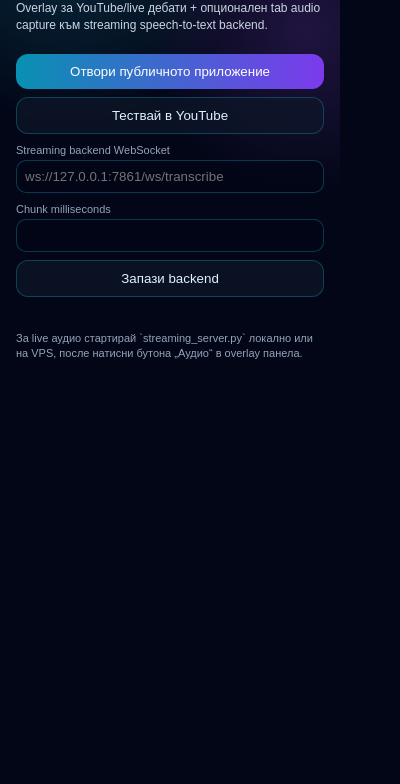
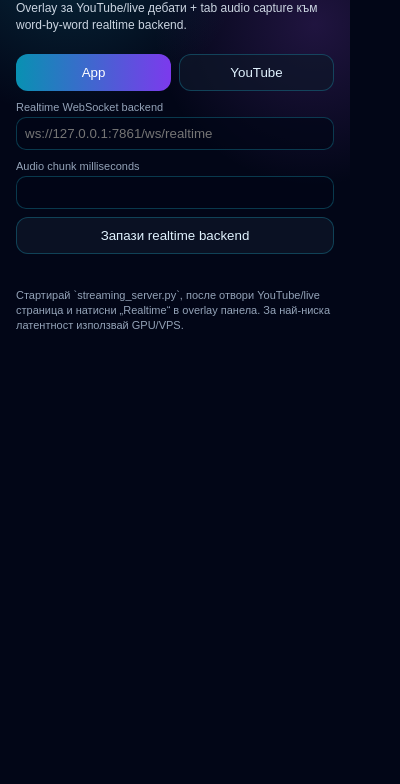
Before and after one commit to biramentv-ux/claimradar-bg, a browser extension: page extension/popup.html in a window 400 px wide. Shown: the part 60-844 px from the top of the page. Drawn offline with Linux system fonts and the light colour scheme.

Commit message:
Update popup for word realtime backend

```diff
--- a/extension/popup.html
+++ b/extension/popup.html
@@ -5,25 +5,27 @@
   <meta name="viewport" content="width=device-width, initial-scale=1" />
   <title>ClaimRadar BG</title>
   <style>
-    body{width:340px;margin:0;background:#020617;color:#e5e7eb;font-family:Arial,sans-serif}
+    body{width:350px;margin:0;background:#020617;color:#e5e7eb;font-family:Arial,sans-serif}
     .wrap{padding:16px;background:radial-gradient(circle at 20% 0,rgba(34,211,238,.18),transparent 35%),radial-gradient(circle at 90% 20%,rgba(168,85,247,.18),transparent 35%)}
-    h1{font-size:18px;margin:0 0 6px;color:#fff}p{font-size:12px;line-height:1.4;color:#cbd5e1}.kicker{font-size:10px;color:#67e8f9;letter-spacing:.14em;text-transform:uppercase;font-weight:800}.btn{width:100%;border:1px solid rgba(34,211,238,.25);background:rgba(15,23,42,.7);color:#e0f2fe;border-radius:12px;padding:10px;margin-top:8px;cursor:pointer}.btn.primary{border:0;background:linear-gradient(90deg,#0891b2,#7c3aed);color:#fff}.note{font-size:11px;color:#94a3b8;margin-top:12px}label{display:block;font-size:11px;color:#94a3b8;margin-top:10px}input{box-sizing:border-box;width:100%;border:1px solid rgba(34,211,238,.25);background:rgba(2,6,23,.7);color:#e5e7eb;border-radius:10px;padding:8px;margin-top:4px}.status{font-size:11px;color:#67e8f9;margin-top:8px;min-height:14px}
+    h1{font-size:18px;margin:0 0 6px;color:#fff}p{font-size:12px;line-height:1.4;color:#cbd5e1}.kicker{font-size:10px;color:#67e8f9;letter-spacing:.14em;text-transform:uppercase;font-weight:800}.btn{width:100%;border:1px solid rgba(34,211,238,.25);background:rgba(15,23,42,.7);color:#e0f2fe;border-radius:12px;padding:10px;margin-top:8px;cursor:pointer}.btn.primary{border:0;background:linear-gradient(90deg,#0891b2,#7c3aed);color:#fff}.note{font-size:11px;color:#94a3b8;margin-top:12px}label{display:block;font-size:11px;color:#94a3b8;margin-top:10px}input{box-sizing:border-box;width:100%;border:1px solid rgba(34,211,238,.25);background:rgba(2,6,23,.7);color:#e5e7eb;border-radius:10px;padding:8px;margin-top:4px}.status{font-size:11px;color:#67e8f9;margin-top:8px;min-height:14px}.grid{display:grid;grid-template-columns:1fr 1fr;gap:8px}
   </style>
 </head>
 <body>
   <div class="wrap">
-    <div class="kicker">Live overlay v1.1</div>
+    <div class="kicker">Word realtime v1.2</div>
     <h1>ClaimRadar BG</h1>
-    <p>Overlay за YouTube/live дебати + опционален tab audio capture към streaming speech-to-text backend.</p>
-    <button class="btn primary" id="openApp">Отвори публичното приложение</button>
-    <button class="btn" id="openYouTube">Тествай в YouTube</button>
-    <label>Streaming backend WebSocket</label>
-    <input id="backendUrl" placeholder="ws://127.0.0.1:7861/ws/transcribe" />
-    <label>Chunk milliseconds</label>
-    <input id="chunkMs" type="number" min="1000" max="15000" step="500" />
-    <button class="btn" id="saveBackend">Запази backend</button>
+    <p>Overlay за YouTube/live дебати + tab audio capture към word-by-word realtime backend.</p>
+    <div class="grid">
+      <button class="btn primary" id="openApp">App</button>
+      <button class="btn" id="openYouTube">YouTube</button>
+    </div>
+    <label>Realtime WebSocket backend</label>
+    <input id="backendUrl" placeholder="ws://127.0.0.1:7861/ws/realtime" />
+    <label>Audio chunk milliseconds</label>
+    <input id="chunkMs" type="number" min="600" max="8000" step="100" />
+    <button class="btn" id="saveBackend">Запази realtime backend</button>
     <div class="status" id="status"></div>
-    <p class="note">За live аудио стартирай `streaming_server.py` локално или на VPS, после натисни бутона „Аудио“ в overlay панела.</p>
+    <p class="note">Стартирай `streaming_server.py`, после отвори YouTube/live страница и натисни „Realtime“ в overlay панела. За най-ниска латентност използвай GPU/VPS.</p>
   </div>
   <script src="popup.js"></script>
 </body>
```
